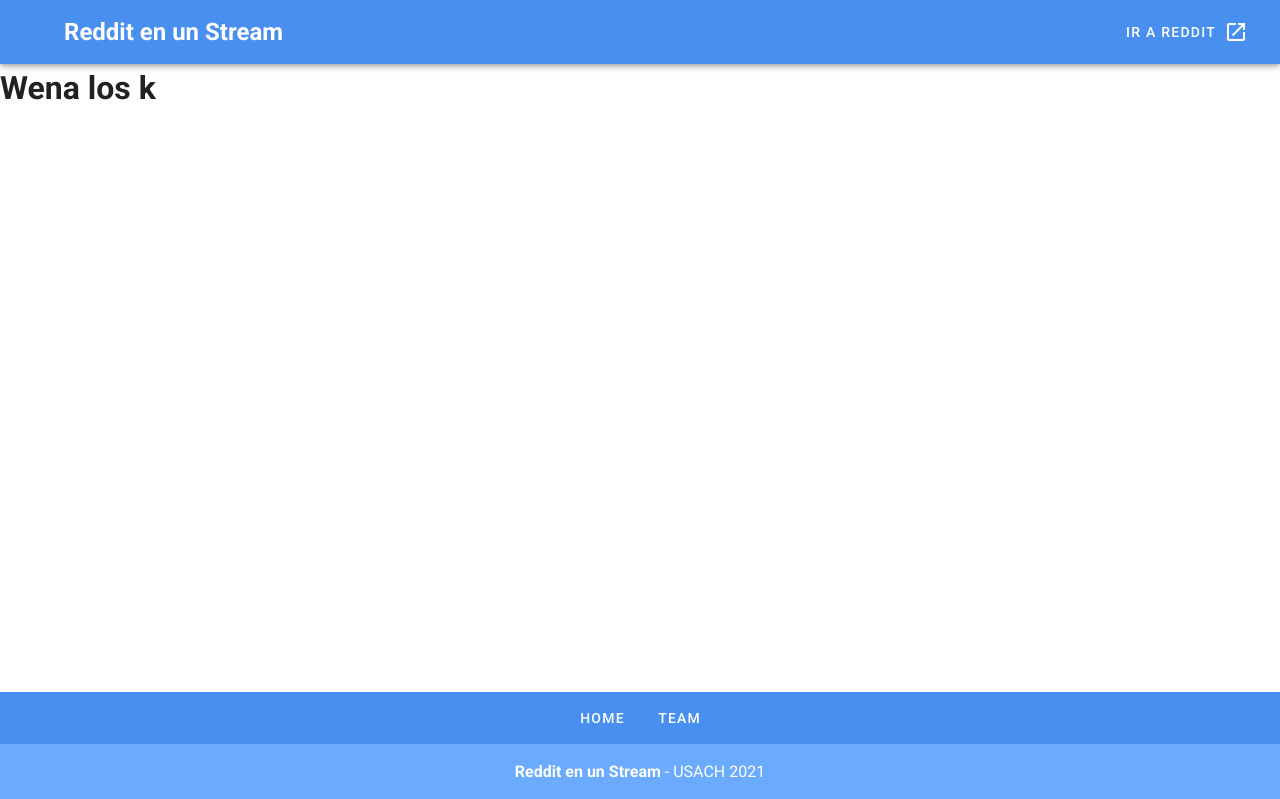
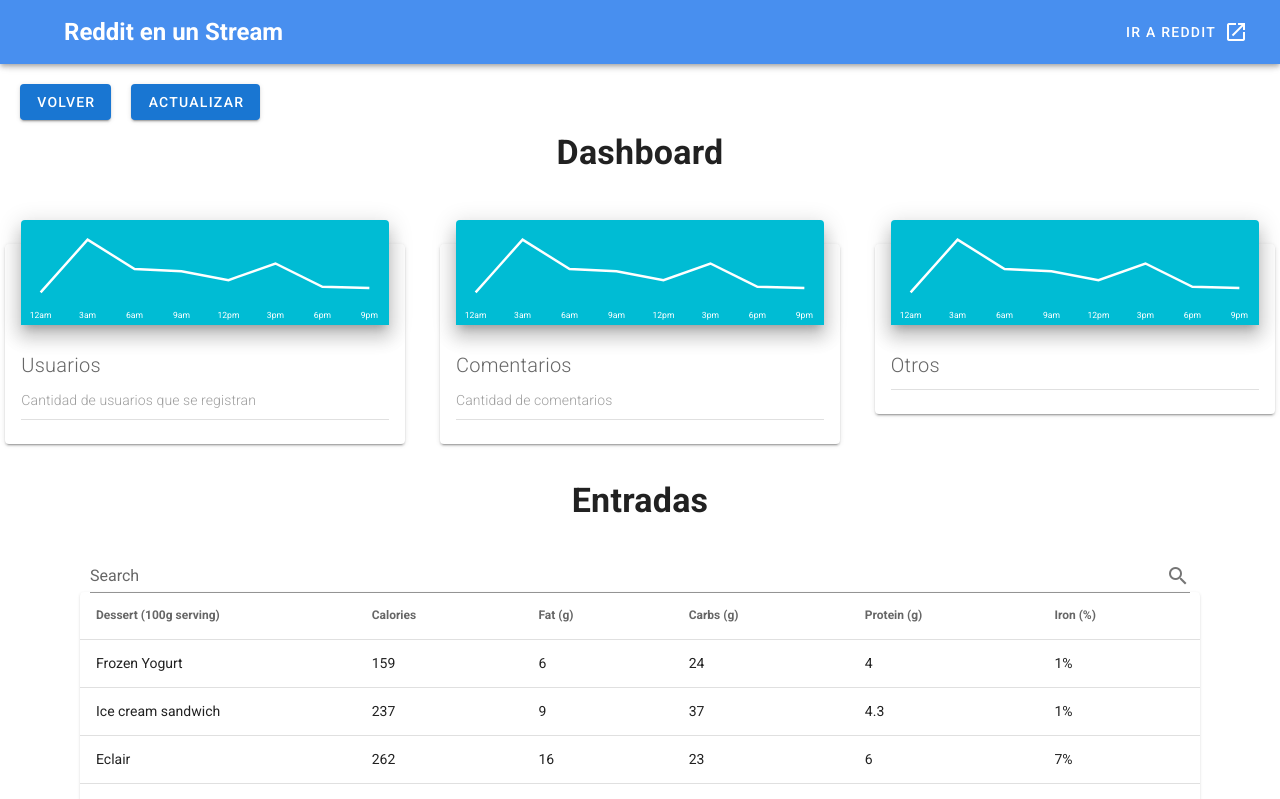
Before and after one commit to AndresV22/Reddit-En-Un-Stream-KafkaNodeVue, a Vue app in the folder frontend/: page /Pipeline in a window 1280 px wide. Shown: the top 799 px of the page. Built offline with nearby package versions, Linux system fonts and the light colour scheme.

Commit message:
ADD: Se modifica UI y se añaden vistas

```diff
--- a/frontend/package.json
+++ b/frontend/package.json
@@ -8,6 +8,7 @@
     "lint": "vue-cli-service lint"
   },
   "dependencies": {
+    "axios": "^0.21.1",
     "core-js": "^3.6.5",
     "vue": "^2.6.11",
     "vue-router": "^3.2.0",
--- /dev/null
+++ b/frontend/src/components/Chart.vue
@@ -0,0 +1,48 @@
+<template>
+  <v-card class="mt-4 mx-auto" max-width="400">
+    <v-sheet
+      class="v-sheet--offset mx-auto"
+      color="cyan"
+      elevation="12"
+      max-width="calc(100% - 32px)"
+    >
+      <v-sparkline
+        :labels="labels"
+        :value="value"
+        color="white"
+        line-width="2"
+        padding="16"
+      ></v-sparkline>
+    </v-sheet>
+
+    <v-card-text class="pt-0">
+      <div class="title font-weight-light mb-2">
+        {{ name }}
+      </div>
+      <div class="subheading font-weight-light grey--text">
+        {{ description }}
+      </div>
+      <v-divider class="my-2"></v-divider>
+    </v-card-text>
+  </v-card>
+</template>
+
+<script>
+export default {
+  props: {
+    name: String,
+    description: String
+  },
+  data: () => ({
+    labels: ["12am", "3am", "6am", "9am", "12pm", "3pm", "6pm", "9pm"],
+    value: [200, 675, 410, 390, 310, 460, 250, 240]
+  })
+};
+</script>
+
+<style scoped>
+.v-sheet--offset {
+  top: -24px;
+  position: relative;
+}
+</style>
--- /dev/null
+++ b/frontend/src/services/apiClient/gatewayClient.js
@@ -0,0 +1,7 @@
+import axios from "axios";
+
+export const gatewayClient = axios.create({
+  baseURL: "http://localhost:8081/api",
+  withCredentials: false,
+  timeout: 10000
+});
--- /dev/null
+++ b/frontend/src/services/commentService.js
@@ -0,0 +1,22 @@
+import { gatewayClient } from "@/services/apiClient/gatewayClient.js";
+
+export default {
+  getAllComments() {
+    return gatewayClient.get("reddit-comments/");
+  },
+  getCommentById(id) {
+    return gatewayClient.get("reddit-comment/" + id);
+  },
+  getCommentByName(name) {
+    return gatewayClient.get("reddit-comment-by-name/" + name);
+  },
+  postComment(comment) {
+    return gatewayClient.post("reddit-comment/", comment);
+  },
+  editComment(id, comment) {
+    return gatewayClient.put("reddit-comment/" + id, comment);
+  },
+  deleteComment(id) {
+    return gatewayClient.delete("reddit-comment/" + id);
+  }
+};
--- a/frontend/src/store/index.js
+++ b/frontend/src/store/index.js
@@ -1,11 +1,70 @@
 import Vue from "vue";
 import Vuex from "vuex";
+import commentService from "@/services/commentService.js";
 
 Vue.use(Vuex);
 
 export default new Vuex.Store({
-  state: {},
-  mutations: {},
-  actions: {},
+  state: {
+    selectedComment: "",
+    comments: "",
+  },
+  mutations: {
+    SET_COMMENTS(state, comments){
+      state.comments = comments;
+    },
+    CREATE_COMMENT(state, comment){
+      state.comments.push(comment);
+    },
+    SET_SELECTED_COMMENT(state, comment){
+      state.selectedComment = comment;
+    },
+    UPDATE(state, comment) {
+      let id = comment.id;
+      let index = state.comments.findIndex(item => item.id === id);
+      Vue.set(state.comments, index, comment);
+    },
+    DELETE(state, comment) {
+      state.comments.splice(state.comments.indexOf(comment), 1);
+    }
+  },
+  actions: {
+    getComments({ commit }) {
+      return commentService.getAllComments()
+        .then(response => {
+          commit("SET_COMMENTS", response.data);
+          return response;
+        })
+        .catch(error => {
+          throw error;
+        });
+    },
+    getCommentById({ commit }, id) {
+      return commentService.getCommentById(id)
+        .then(response => {
+          commit("SET_SELECTED_COMMENT", response.data);
+          return response;
+        })
+        .catch(error => {
+          throw error;
+        });
+    },
+    editComment({commit}, comment){
+      return commentService.editComment(comment.id, comment).then(response => {
+        commit("UPDATE", response.data);
+      }).catch(error => {
+        throw error;
+      })
+    },
+    createComment({ commit }, comment) {
+      return commentService.postComment(comment)
+        .then(response => {
+          commit("CREATE_COMMENT", response.data);
+        })
+        .catch(error => {
+          throw error;
+        });
+    },
+  },
   modules: {}
 });
--- a/frontend/src/views/Pipeline.vue
+++ b/frontend/src/views/Pipeline.vue
@@ -1,11 +1,173 @@
 <template>
   <div>
-    <h1>Wena los k</h1>
+    <v-btn class="backBtn" color="primary" to="/">Volver</v-btn>
+    <v-btn class="backBtn" color="primary">Actualizar</v-btn>
+    <v-col class="text-center">
+      <h1 class="display-1 font-weight-bold mb-3">Dashboard</h1>
+    </v-col>
+    <v-row class="row">
+      <v-col>
+        <Chart
+          name="Usuarios"
+          description="Cantidad de usuarios que se registran"
+        />
+      </v-col>
+      <v-col>
+        <Chart name="Comentarios" description="Cantidad de comentarios" />
+      </v-col>
+      <v-col>
+        <Chart name="Otros" />
+      </v-col>
+    </v-row>
+    <v-row>
+      <v-col>
+        <v-col class="text-center">
+          <h2 class="display-1 font-weight-bold mb-3">Entradas</h2>
+        </v-col>
+        <v-text-field
+          class="search"
+          v-model="search"
+          append-icon="mdi-magnify"
+          label="Search"
+          single-line
+          hide-details
+        ></v-text-field>
+        <v-data-table
+          :headers="headers"
+          :items="desserts"
+          :items-per-page="5"
+          class="elevation-1 table"
+        ></v-data-table>
+      </v-col>
+    </v-row>
   </div>
 </template>
 
 <script>
-export default {};
+import Chart from "@/components/Chart.vue";
+
+export default {
+  components: {
+    Chart
+  },
+  data: () => ({
+    headers: [
+      {
+        text: "Dessert (100g serving)",
+        align: "start",
+        sortable: false,
+        value: "name"
+      },
+      { text: "Calories", value: "calories" },
+      { text: "Fat (g)", value: "fat" },
+      { text: "Carbs (g)", value: "carbs" },
+      { text: "Protein (g)", value: "protein" },
+      { text: "Iron (%)", value: "iron" }
+    ],
+    desserts: [
+      {
+        name: "Frozen Yogurt",
+        calories: 159,
+        fat: 6.0,
+        carbs: 24,
+        protein: 4.0,
+        iron: "1%"
+      },
+      {
+        name: "Ice cream sandwich",
+        calories: 237,
+        fat: 9.0,
+        carbs: 37,
+        protein: 4.3,
+        iron: "1%"
+      },
+      {
+        name: "Eclair",
+        calories: 262,
+        fat: 16.0,
+        carbs: 23,
+        protein: 6.0,
+        iron: "7%"
+      },
+      {
+        name: "Cupcake",
+        calories: 305,
+        fat: 3.7,
+        carbs: 67,
+        protein: 4.3,
+        iron: "8%"
+      },
+      {
+        name: "Gingerbread",
+        calories: 356,
+        fat: 16.0,
+        carbs: 49,
+        protein: 3.9,
+        iron: "16%"
+      },
+      {
+        name: "Jelly bean",
+        calories: 375,
+        fat: 0.0,
+        carbs: 94,
+        protein: 0.0,
+        iron: "0%"
+      },
+      {
+        name: "Lollipop",
+        calories: 392,
+        fat: 0.2,
+        carbs: 98,
+        protein: 0,
+        iron: "2%"
+      },
+      {
+        name: "Honeycomb",
+        calories: 408,
+        fat: 3.2,
+        carbs: 87,
+        protein: 6.5,
+        iron: "45%"
+      },
+      {
+        name: "Donut",
+        calories: 452,
+        fat: 25.0,
+        carbs: 51,
+        protein: 4.9,
+        iron: "22%"
+      },
+      {
+        name: "KitKat",
+        calories: 518,
+        fat: 26.0,
+        carbs: 65,
+        protein: 7,
+        iron: "6%"
+      }
+    ]
+  })
+};
 </script>
 
-<style></style>
+<style scoped>
+.backBtn {
+  margin-top: 20px;
+  margin-left: 20px;
+}
+
+.row {
+  margin-top: 20px;
+}
+
+.table {
+  margin-left: 80px;
+  margin-right: 80px;
+  margin-bottom: 50px;
+}
+
+.search {
+  margin-left: 90px;
+  margin-right: 90px;
+}
+</style>
--- a/frontend/src/views/Team.vue
+++ b/frontend/src/views/Team.vue
@@ -1,5 +1,79 @@
 <template>
   <div>
-    <h1>Team</h1>
+    <v-row>
+      <v-col class="text-center">
+        <h1>Team</h1>
+      </v-col>
+    </v-row>
+    <v-row>
+      <v-col>
+        <v-card class="mx-auto" max-width="434" tile>
+          <v-img
+            height="100%"
+            src="https://cdn.vuetifyjs.com/images/cards/server-room.jpg"
+          >
+            <v-row align="end" class="fill-height">
+              <v-col align-self="start" class="pa-0" cols="12"> </v-col>
+              <v-col class="py-0">
+                <v-list-item color="rgba(0, 0, 0, .4)" dark>
+                  <v-list-item-content>
+                    <v-list-item-title class="title">
+                      Andrés Alcaíno Castro
+                    </v-list-item-title>
+                    <v-list-item-subtitle
+                      >Frontend Developer</v-list-item-subtitle
+                    >
+                  </v-list-item-content>
+                </v-list-item>
+              </v-col>
+            </v-row>
+          </v-img>
+        </v-card>
+      </v-col>
+      <v-card class="mx-auto" max-width="434" tile>
+        <v-img
+          height="100%"
+          src="https://cdn.vuetifyjs.com/images/cards/server-room.jpg"
+        >
+          <v-row align="end" class="fill-height">
+            <v-col align-self="start" class="pa-0" cols="12"> </v-col>
+            <v-col class="py-0">
+              <v-list-item color="rgba(0, 0, 0, .4)" dark>
+                <v-list-item-content>
+                  <v-list-item-title class="title">
+                    Valentina
+                  </v-list-item-title>
+                  <v-list-item-subtitle>Backend Developer</v-list-item-subtitle>
+                </v-list-item-content>
+              </v-list-item>
+            </v-col>
+          </v-row>
+        </v-img>
+      </v-card>
+      <v-col>
+        <v-card class="mx-auto" max-width="434" tile>
+          <v-img
+            height="100%"
+            src="https://cdn.vuetifyjs.com/images/cards/server-room.jpg"
+          >
+            <v-row align="end" class="fill-height">
+              <v-col align-self="start" class="pa-0" cols="12"> </v-col>
+              <v-col class="py-0">
+                <v-list-item color="rgba(0, 0, 0, .4)" dark>
+                  <v-list-item-content>
+                    <v-list-item-title class="title">
+                      Alberto
+                    </v-list-item-title>
+                    <v-list-item-subtitle
+                      >Backend | Engineer</v-list-item-subtitle
+                    >
+                  </v-list-item-content>
+                </v-list-item>
+              </v-col>
+            </v-row>
+          </v-img>
+        </v-card>
+      </v-col>
+    </v-row>
   </div>
 </template>
```
Also changed, not shown: 1 other file (tests, documents, lock files or other folders).
